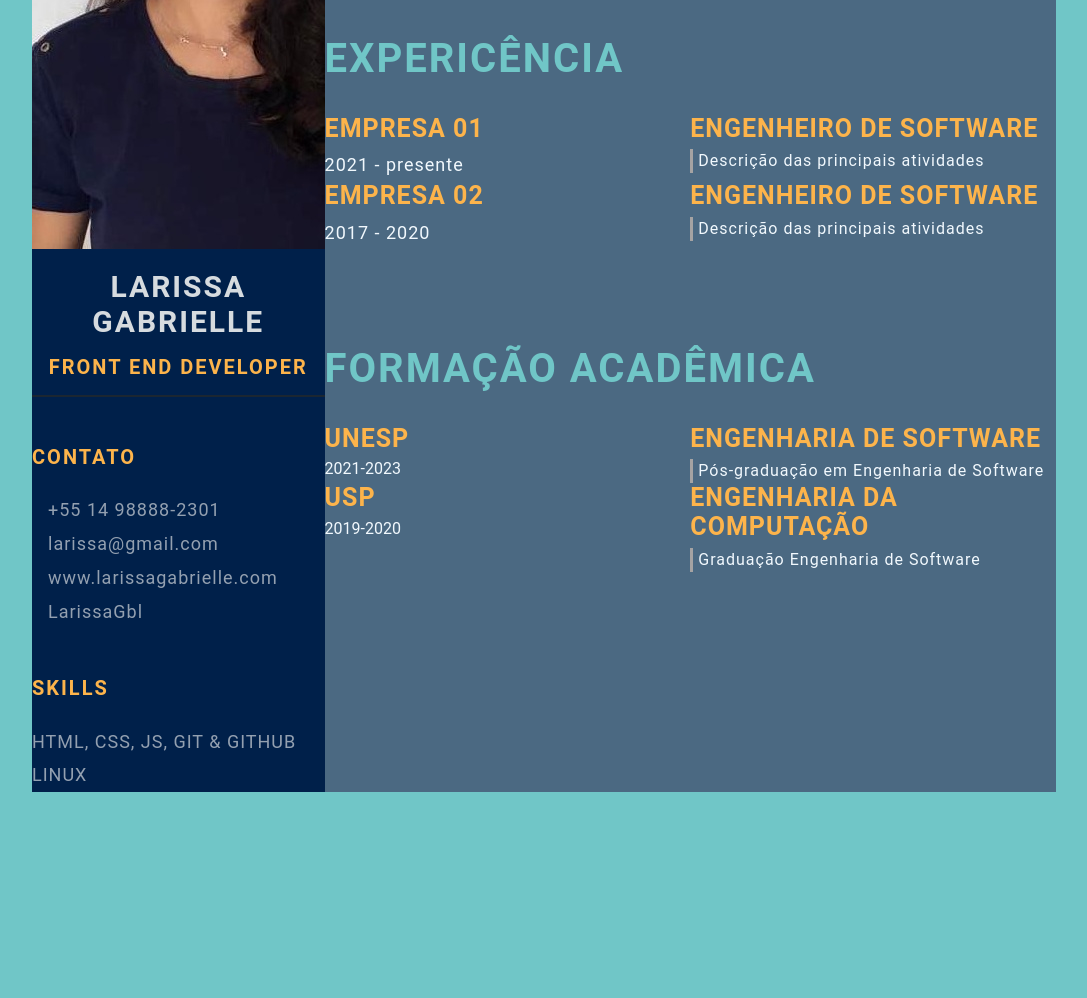
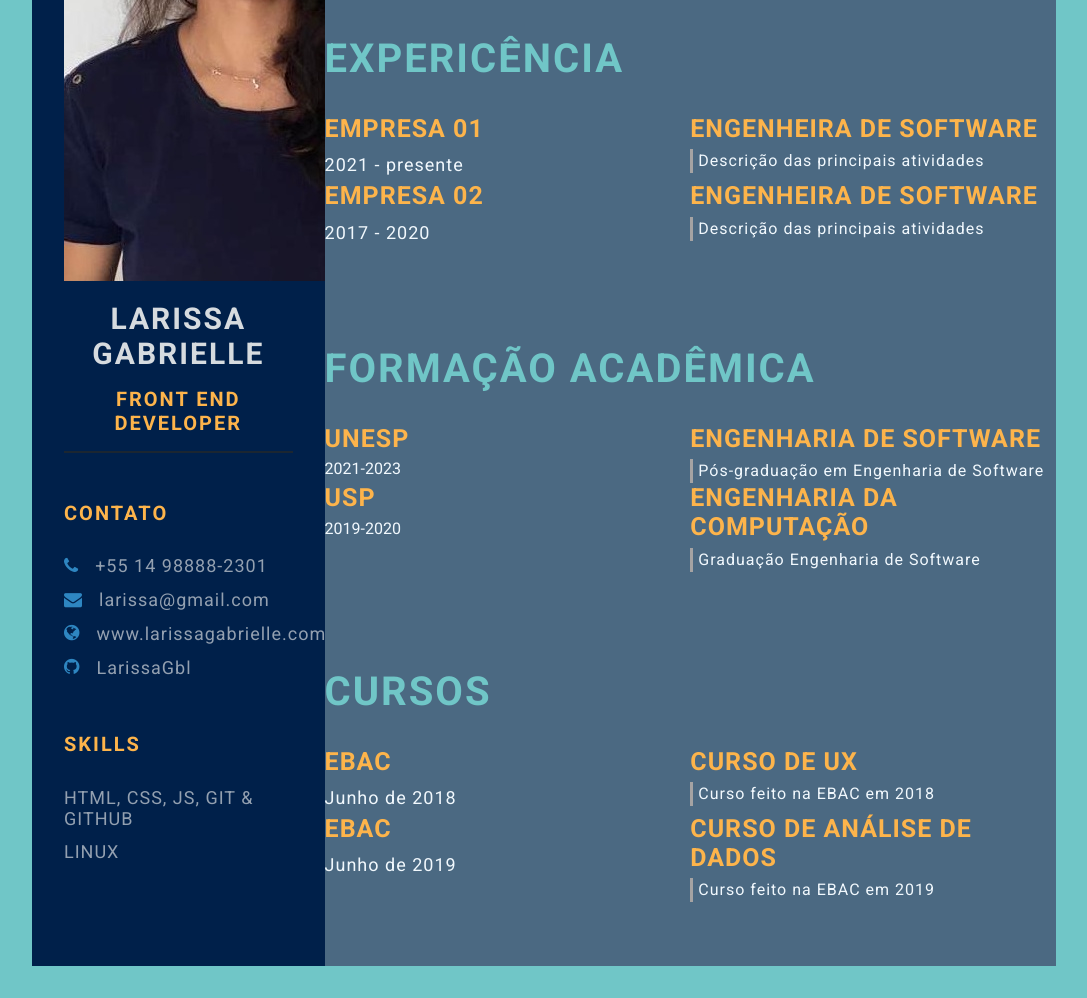
Before and after one commit to larissaagabrielle/larissagabrielle.github.io, a plain HTML site: page index.html in a window 1280 px wide. Shown: the part 312-1310 px from the top of the page, without its empty margins (96-1183 px from the left). Before the commit the page ends 1136 px from the top, so only its background shows below. Drawn offline with Linux system fonts and the light colour scheme.

Commit message:
feature: add-awards (#7)

```diff
--- a/index.html
+++ b/index.html
@@ -7,6 +7,13 @@
     <title>Larissa Gabrielle CV</title>
 
     <link rel="stylesheet" href="style.css">
+    <!-- Google font  -->
+    <link rel="preconnect" href="https://fonts.googleapis.com">
+    <link rel="preconnect" href="https://fonts.gstatic.com" crossorigin>
+    <link href="https://fonts.googleapis.com/css2?family=Roboto:ital,wght@0,100;0,300;0,400;0,700;1,100;1,300;1,400;1,700&display=swap" rel="stylesheet">
+
+    <!-- font-awesome -->
+    <link rel="stylesheet" href="https://cdnjs.cloudflare.com/ajax/libs/font-awesome/4.7.0/css/font-awesome.min.css">
 </head>
 <body>
     <main class="resume-contents">
@@ -54,7 +61,7 @@
                             <p class="exp-time-period">2021 - presente</p>
                         </div>
                         <div class="exp-right">
-                            <p class="exp-position">Engenheiro de Software</p>
+                            <p class="exp-position">Engenheira de Software</p>
                             <p class="exp-desc">Descrição das principais atividades</p>
                         </div>
                         <div class="exp-left">
@@ -62,7 +69,7 @@
                             <p class="exp-time-period">2017 - 2020</p>
                         </div>
                         <div class="exp-right">
-                            <p class="exp-position">Engenheiro de Software</p>
+                            <p class="exp-position">Engenheira de Software</p>
                             <p class="exp-desc">Descrição das principais atividades</p>
                         </div>
                     </div>
@@ -88,6 +95,30 @@
                            <p class="education-desc">Graduação Engenharia de Software</p>
                        </div>
                 </div>
+            </section>
+            <section class="awards gap">
+                <div class="right-title">Cursos</div>
+                <div class="awards-contents">
+                    <div class="awards-left">
+                        <p class="awards-company-name">EBAC</p>
+                        <p class="awards-time-period">Junho de 2018</p>
+                    </div>
+                    <div class="awards-right">
+                        <p class="awards-name">Curso de UX</p>
+                        <p class="awards-desc">
+                       Curso feito na EBAC em 2018
+                        </p>
+                    </div>
+                    <div class="awards-left">
+                        <p class="awards-company-name">EBAC</p>
+                        <p class="awards-time-period">Junho de 2019</p>
+                    </div>
+                    <div class="awards-right">
+                        <p class="awards-name">Curso de Análise de Dados</p>
+                        <p class="awards-desc">
+                       Curso feito na EBAC em 2019
+                        </p>
+                    </div>
                 </section>
             </section>
     </main>
--- a/style.css
+++ b/style.css
@@ -31,7 +31,7 @@ body {
     border-radius: 0px 60px 0px 0px;
 }
 
-.left-section-contents{
+.left-section-content{
     padding: 2rem 2rem;
 }
 
```
